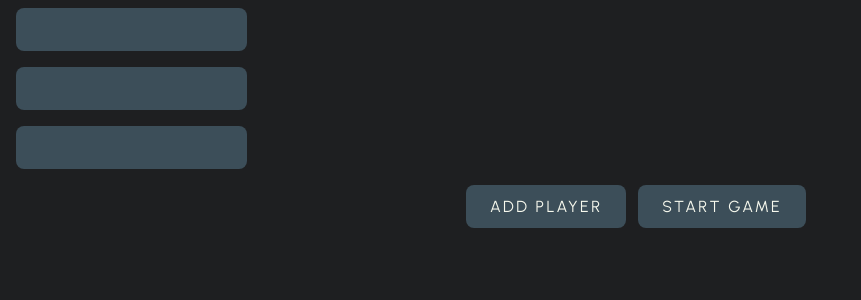
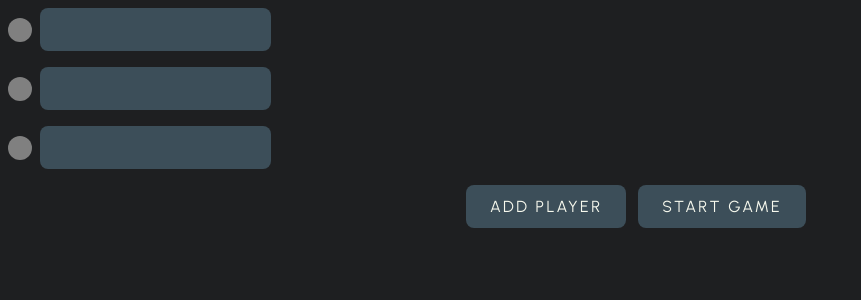
Before and after one commit to mitchdaniels/ti4-dashboard, a Svelte app: page / in a window 1280 px wide. Shown: the top 300 px of the page, without its empty margins (0-861 px from the left). Built offline with nearby package versions, Linux system fonts and the light colour scheme.

Commit message:
added player color selection

```diff
--- a/src/ColorPicker.svelte
+++ b/src/ColorPicker.svelte
@@ -1,27 +1,27 @@
 <script>
 	let open = false
+    export let color
 
 </script>
 
-<div class="circle colorPicker" style="background-color: red" on:click={open = !open}>
-	{#if open}
-        <p>It's Open</p>
-		{#each ["red", "green", "orange"] as color}
-			<div class="circle" style:background-color={color}/>
-		{/each}
-	{/if}
-		<!-- {#each colors as color}
-		<div class={color} bind:value={player.color} value="Blue" />
-	{/each} -->
-</div>
+<div class="circle colorPicker" style:background-color={color} on:click={() => open = !open} />
+{#if open}
+    {#each ["red", "green", "orange"] as option}
+        <div class="circle" style:background-color={option} on:click={() => {color = option; open = false}}/>
+    {/each}
+{/if}
 
 <style>
 
 	.circle {
 		width: 24px;
 		height: 24px;
-		background-color: red;
-		border-radius: 12px
+		border-radius: 12px;
+        background-color: gray;
 	}
 
+    .circle:hover {
+        cursor: pointer;
+    }
+
 </style>
--- a/src/Setup.svelte
+++ b/src/Setup.svelte
@@ -1,5 +1,5 @@
 <script>
-  	// import ColorPicker from './ColorPicker.svelte';
+  	import ColorPicker from './ColorPicker.svelte';
 
 	import Button from './Button.svelte'
 	import { colors, factions } from './data.js'
@@ -11,12 +11,9 @@
 <div class="player-list">
 	{#each players as player, i}
 		<div class="player-info">
-			<div class="circle" style="background-color: {player.color}">
-			<!-- <ColorPicker></ColorPicker> -->
-				<!-- {#each colors as color}
-					<div class={color} bind:value={player.color} value="Blue" />
-				{/each} -->
-			</div>
+			<!-- <div class="circle" style="background-color: {player.color}"> -->
+			<ColorPicker bind:color={player.color}></ColorPicker>
+			<!-- </div>  -->
 			<input
 				type="text"
 				name="faction"
@@ -35,10 +32,12 @@
 	{/each}
 </div>
 
-{#if players.length <= 8}
+{#if players.length <= 7}
 	<button on:click={() => { players = [...players, {seat: players.length + 1, faction: ''}]}}>
 		Add Player
 	</button>
+{:else }
+	8 players max
 {/if}
 
 <button on:click={() => {phase = "Strategy", players.map((player, i) => {player.seat = i + 1; player.strategy = ''}) }}>
```
